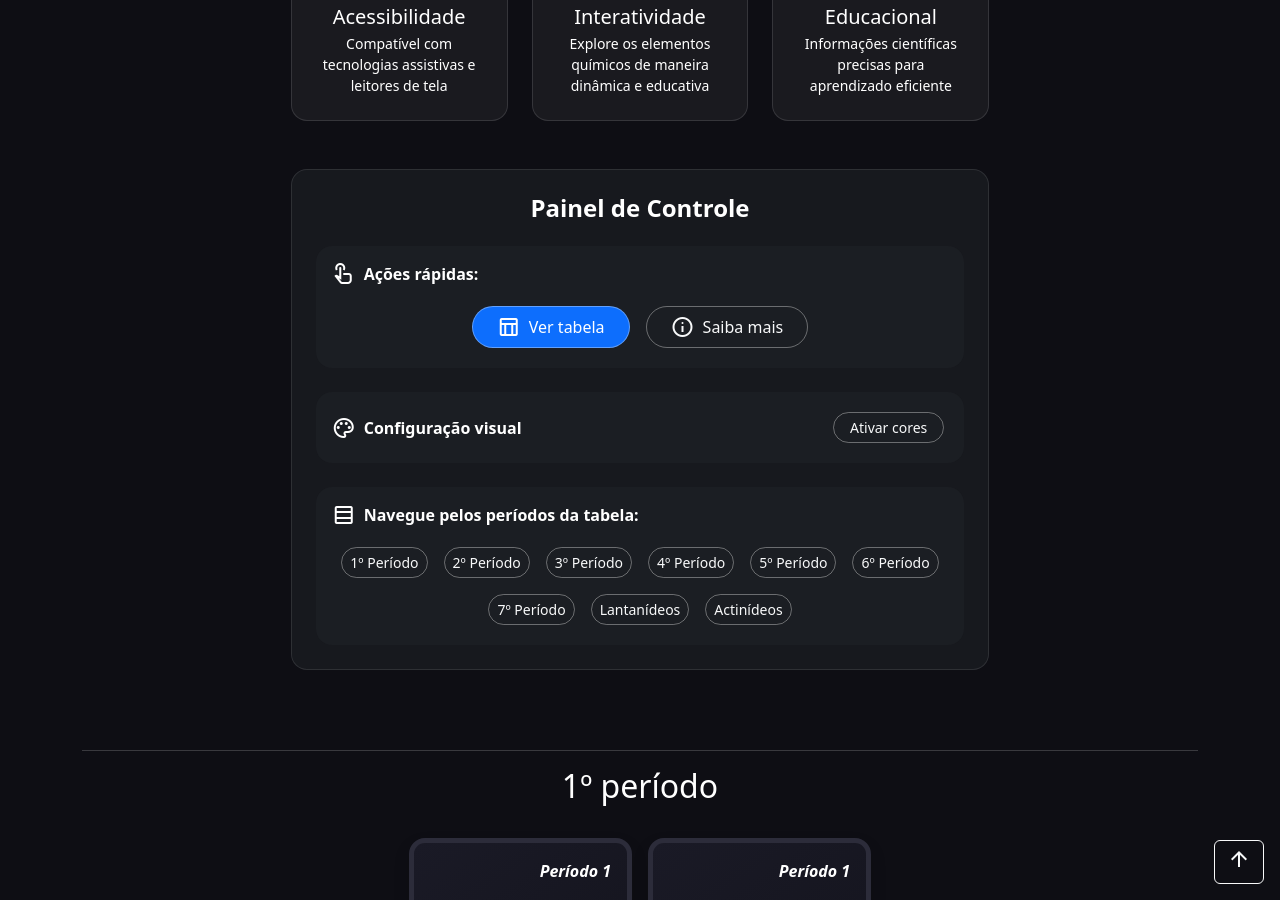
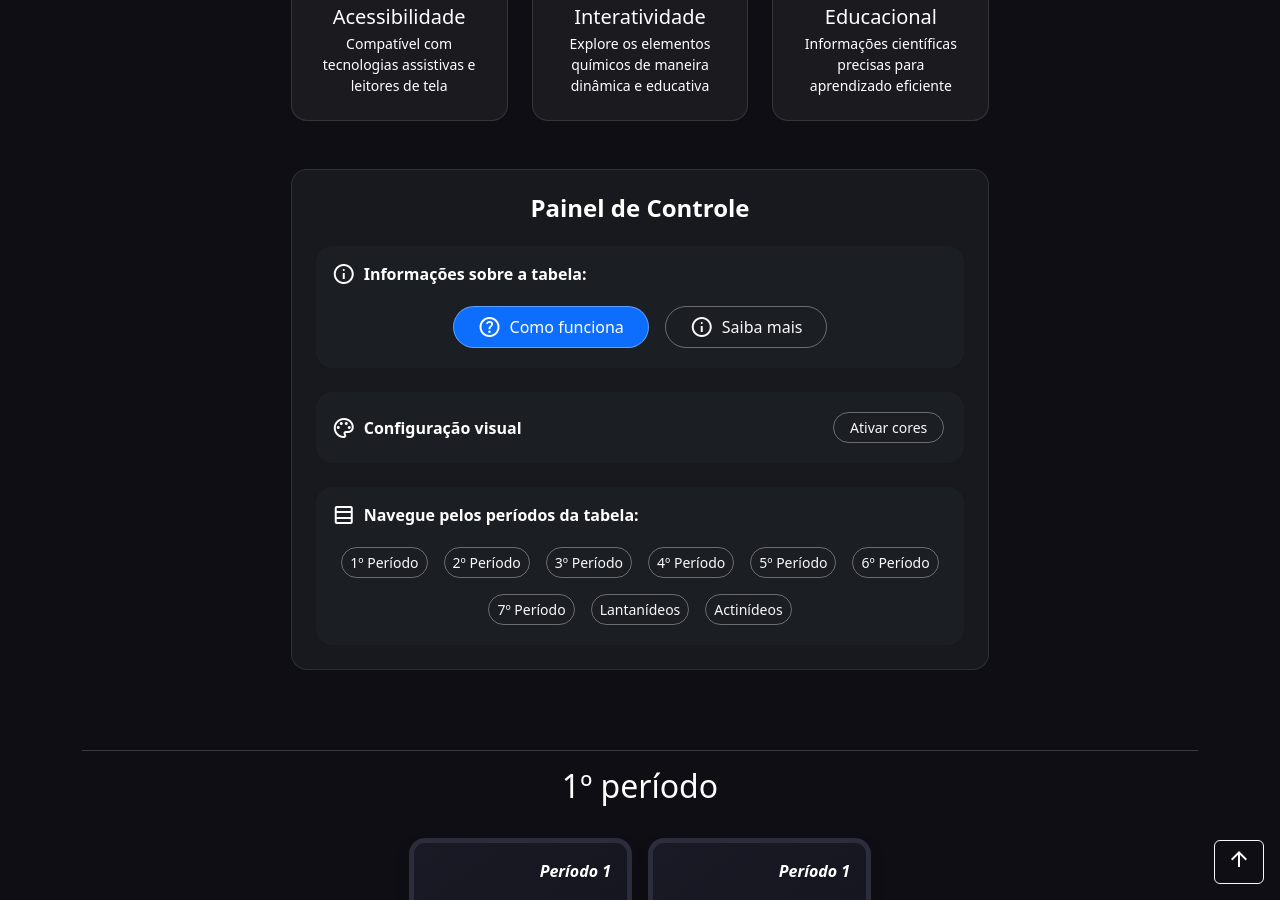
Before and after one commit to Loui77BA/pcd-na-escola, a Jekyll site: the page built from _ferramentas/ferramentas-tabela-periodica-acessivel-para-pessoas-com-deficiencia.md, in a window 1280 px wide and 900 px high, scrolled down 615 px. Built offline with Jekyll 4.4.1, drawn with Linux system fonts in a browser that asks for light colours; nearby versions of some CDN libraries.

Commit message:
Cria modal explicando funcionamento da tabela

```diff
--- a/_ferramentas/ferramentas-tabela-periodica-acessivel-para-pessoas-com-deficiencia.md
+++ b/_ferramentas/ferramentas-tabela-periodica-acessivel-para-pessoas-com-deficiencia.md
@@ -212,17 +212,17 @@ description: "Conheça a Tabela Periódica Acessível, uma ferramenta desenvolvi
               Painel de Controle
             </h2>
 
-            <!-- Ações rápidas -->
+            <!-- Informações sobre a tabela -->
             <div class="bg-dark bg-opacity-50 p-3 rounded-4 mb-4">
               <div class="d-flex align-items-center mb-3">
-                <span class="material-symbols-outlined me-2" aria-hidden="true" role="presentation">touch_app</span>
-                <h3 id="acoes-rapidas-label" class="fw-semibold text-white mb-0 fs-6">Ações rápidas:</h3>
+                <span class="material-symbols-outlined me-2" aria-hidden="true" role="presentation">info</span>
+                <h3 id="acoes-rapidas-label" class="fw-semibold text-white mb-0 fs-6">Informações sobre a tabela:</h3>
               </div>
               <div class="d-flex flex-wrap gap-2 justify-content-center">
-                <a href="#secao-periodos" class="btn btn-primary px-4 py-2 rounded-pill d-flex align-items-center" aria-label="Ver tabela periódica" title="Ir para a tabela periódica">
-                  <span class="material-symbols-outlined me-2" aria-hidden="true">table_chart</span>
-                  <span>Ver tabela</span>
-                </a>
+                <button id="btn-como-funciona" type="button" class="btn btn-primary px-4 py-2 rounded-pill d-flex align-items-center" data-bs-toggle="modal" data-bs-target="#modal-como-funciona" aria-haspopup="dialog" aria-expanded="false" aria-label="Como funciona a tabela periódica" title="Instruções de uso">
+                  <span class="material-symbols-outlined me-2" aria-hidden="true">help_outline</span>
+                  <span>Como funciona</span>
+                </button>
                 <button id="btn-saiba-mais" type="button" class="btn btn-outline-light px-4 py-2 rounded-pill d-flex align-items-center" data-bs-toggle="modal" data-bs-target="#modal-sobre" aria-haspopup="dialog" aria-expanded="false" aria-label="Saiba mais sobre a tabela periódica acessível" title="Abrir informações detalhadas">
                   <span class="material-symbols-outlined me-2" aria-hidden="true">info</span>
                   <span>Saiba mais</span>
@@ -332,6 +332,60 @@ description: "Conheça a Tabela Periódica Acessível, uma ferramenta desenvolvi
   </div>
 </div>
 
+<!-- Modal Como Funciona -->
+<div class="modal fade" id="modal-como-funciona" aria-labelledby="modalComoFuncionaLabel" aria-hidden="true" role="dialog" aria-modal="true">
+  <div class="modal-dialog modal-dialog-centered modal-lg modal-dialog-scrollable">
+    <div class="modal-content bg-dark text-white p-3">
+      <div class="modal-header border-light border-opacity-25">
+        <h2 class="modal-title fs-4" id="modalComoFuncionaLabel">
+          <span class="material-symbols-outlined align-middle me-2" aria-hidden="true">help_outline</span>
+          Como usar a Tabela Periódica
+        </h2>
+        <button type="button" class="btn-close btn-close-white" data-bs-dismiss="modal" aria-label="Fechar modal" title="Fechar modal">
+          <span class="visually-hidden">Fechar</span>
+        </button>
+      </div>
+      <div class="modal-body">
+        <div class="row g-4 mb-4">
+          <div class="col-lg-6">
+            <figure>
+              <img src="https://placekitten.com/600/400" class="img-fluid modal-about-image" alt="Ilustração mostrando como utilizar a tabela periódica">
+              <figcaption class="visually-hidden">Imagem representativa do uso da tabela periódica</figcaption>
+            </figure>
+          </div>
+          <div class="col-lg-6">
+            <h3 class="h5 mb-3 pb-2 border-bottom border-light border-opacity-25">Navegação básica</h3>
+            <p>Para utilizar a Tabela Periódica Acessível, basta clicar ou tocar em qualquer elemento químico para abrir uma janela com informações detalhadas sobre ele.</p>
+            <p>Use os botões de navegação rápida para saltar entre os diferentes períodos e grupos de elementos.</p>
+          </div>
+        </div>
+
+        <h3 class="h5 mb-3 pb-2 border-bottom border-light border-opacity-25">Recursos de acessibilidade</h3>
+        <ul class="list-unstyled">
+          <li class="mb-2"><span class="material-symbols-outlined me-2 align-middle" aria-hidden="true">screen_reader</span> <strong>Leitores de tela:</strong> Toda a tabela é compatível com tecnologias assistivas.</li>
+          <li class="mb-2"><span class="material-symbols-outlined me-2 align-middle" aria-hidden="true">keyboard</span> <strong>Navegação por teclado:</strong> Use Tab para navegar entre elementos e Enter para selecionar.</li>
+          <li class="mb-2"><span class="material-symbols-outlined me-2 align-middle" aria-hidden="true">palette</span> <strong>Modo de cores:</strong> Ative/desative as cores para melhor contraste visual.</li>
+        </ul>
+
+        <h3 class="h5 mb-3 pb-2 border-bottom border-light border-opacity-25">Dicas de uso</h3>
+        <ul>
+          <li>Clique no botão "Ativar cores" para visualizar os elementos agrupados por categorias.</li>
+          <li>Use os filtros de grupo para encontrar elementos específicos.</li>
+          <li>As informações detalhadas incluem número atômico, massa atômica e distribuição eletrônica.</li>
+        </ul>
+
+        <div class="alert alert-info mt-4">
+          <span class="material-symbols-outlined me-2 align-middle" aria-hidden="true">lightbulb</span>
+          <strong>Dica:</strong> Para uma experiência ainda melhor, utilize um dispositivo com tela grande ou gire seu dispositivo móvel na horizontal.
+        </div>
+      </div>
+      <div class="modal-footer border-light border-opacity-25">
+        <button type="button" class="btn btn-outline-light" data-bs-dismiss="modal">Fechar</button>
+      </div>
+    </div>
+  </div>
+</div>
+
 <!-- Seção da tabela -->
 <section id="secao-periodos" class="text-white pt-2 position-relative" aria-labelledby="tabela-titulo">
   <div class="container px-4 my-2">
@@ -393,6 +447,21 @@ description: "Conheça a Tabela Periódica Acessível, uma ferramenta desenvolvi
       });
     }
 
+    // Modal "Como funciona": atualizar aria-expanded e devolver foco
+    const modalComoFunciona = document.getElementById('modal-como-funciona');
+    const btnComoFunciona = document.getElementById('btn-como-funciona');
+    if (modalComoFunciona && btnComoFunciona) {
+      modalComoFunciona.addEventListener('shown.bs.modal', function () {
+        btnComoFunciona.setAttribute('aria-expanded', 'true');
+        const primeiro = modalComoFunciona.querySelector('button, [href], input, select, textarea, [tabindex]:not([tabindex="-1"])');
+        if (primeiro) primeiro.focus();
+      });
+      modalComoFunciona.addEventListener('hidden.bs.modal', function () {
+        btnComoFunciona.setAttribute('aria-expanded', 'false');
+        btnComoFunciona.focus();
+      });
+    }
+
     // Corrige a navegação para Lantanídeos e Actinídeos
     document.querySelectorAll('a[href="#periodo-lantanideos"], a[href="#periodo-actinideos"]').forEach(link => {
       link.addEventListener('click', function(e) {
```
